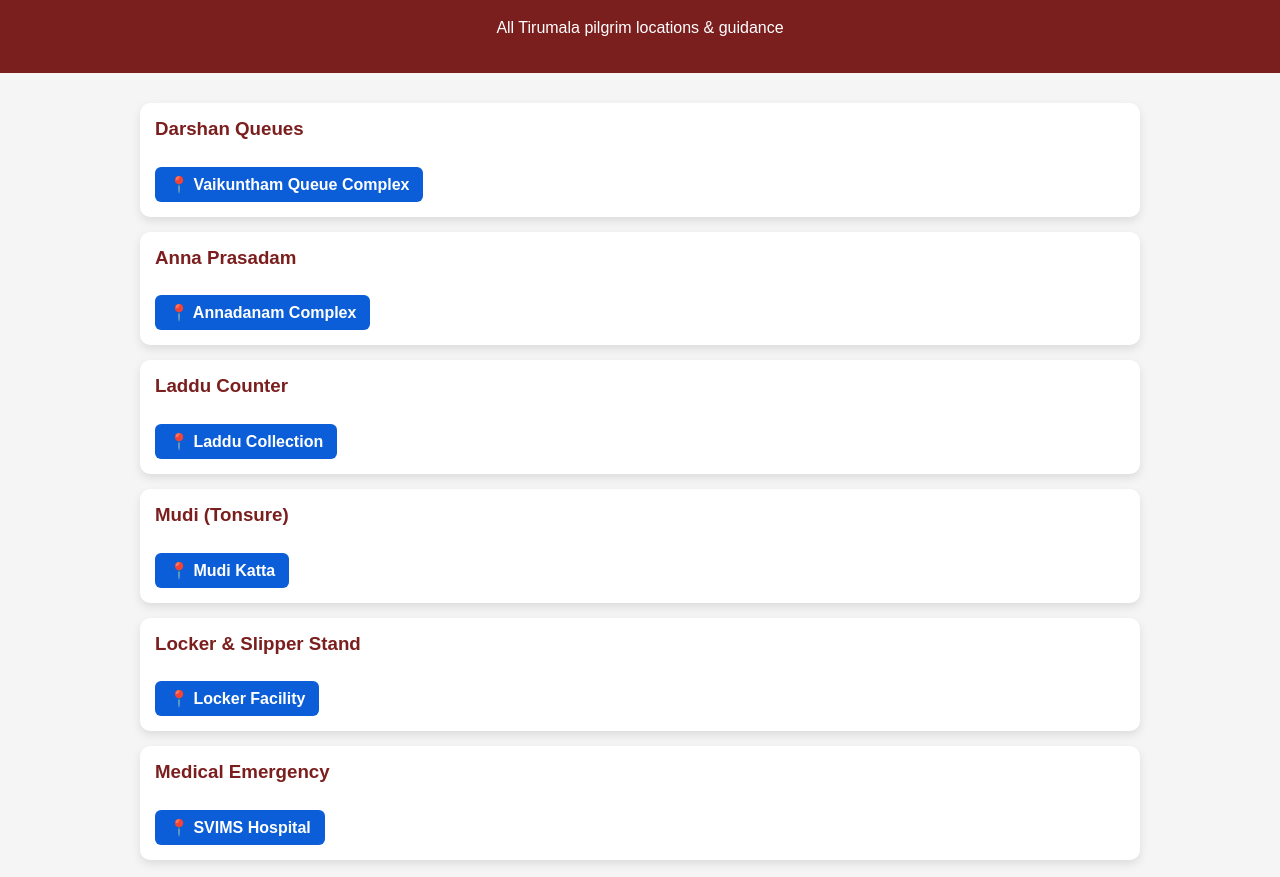
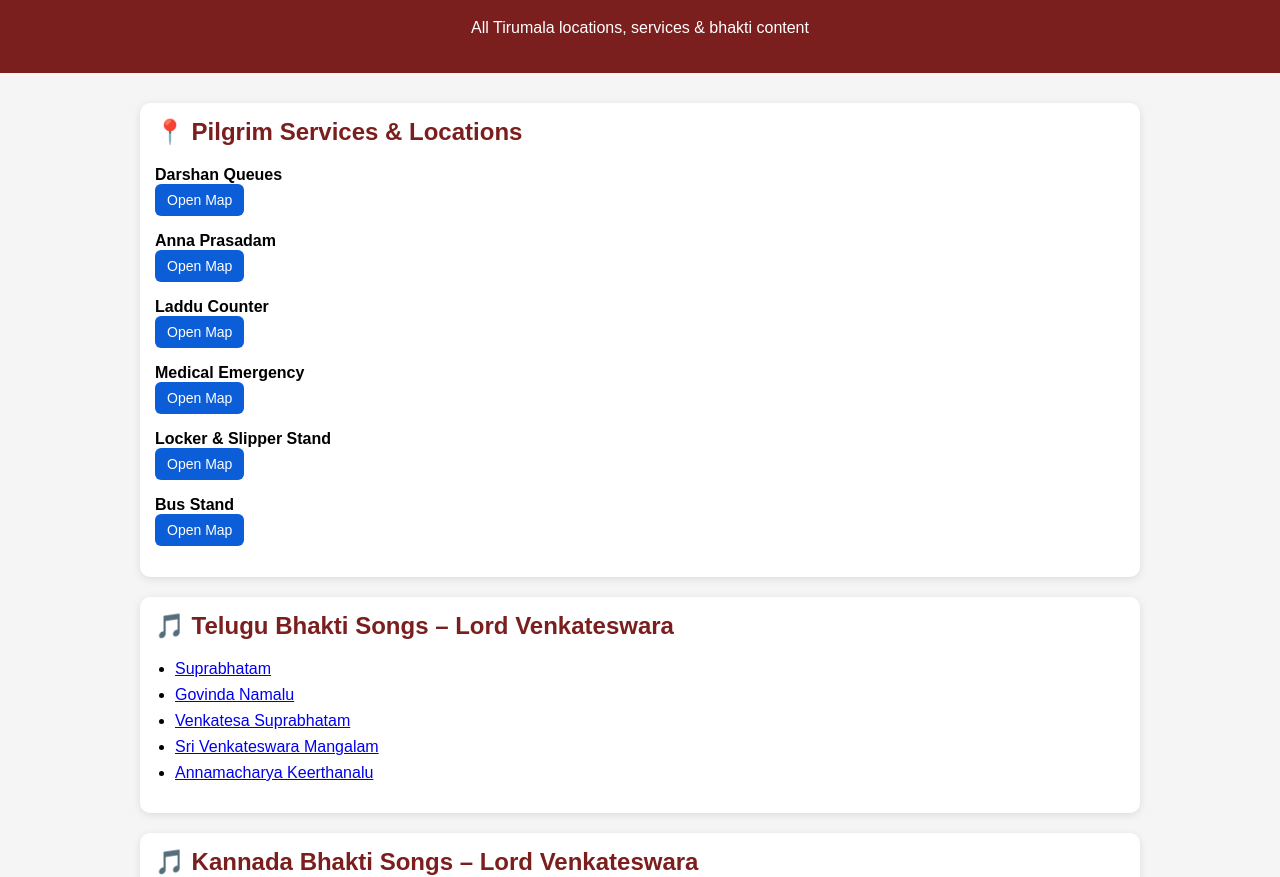
Before and after one commit to chachabaadshah-007/tirumala-piligrims-help, a plain HTML site: page unlocked.html in a window 1280 px wide. Shown: the part 82-959 px from the top of the page. Drawn offline with Linux system fonts and the light colour scheme.

Commit message:
Update unlocked.html

```diff
--- a/unlocked.html
+++ b/unlocked.html
@@ -6,9 +6,9 @@
 
 <style>
 body{
+  font-family: Arial, sans-serif;
+  background:#f5f5f5;
   margin:0;
-  font-family:Arial, sans-serif;
-  background:#f5f5f5;
 }
 header{
   background:#7b1e1e;
@@ -24,27 +24,32 @@ header{
 .card{
   background:#fff;
   padding:15px;
+  margin-bottom:20px;
   border-radius:10px;
-  margin-bottom:15px;
-  box-shadow:0 4px 10px rgba(0,0,0,0.1);
+  box-shadow:0 2px 8px rgba(0,0,0,0.1);
 }
-.card h3{
+.card h2{
+  color:#7b1e1e;
   margin-top:0;
-  color:#7b1e1e;
 }
 .map{
   display:inline-block;
-  margin-top:8px;
-  padding:8px 14px;
+  padding:8px 12px;
   background:#0b5ed7;
   color:#fff;
   text-decoration:none;
   border-radius:6px;
-  font-weight:bold;
+  font-size:14px;
+}
+ul{
+  padding-left:20px;
+}
+ul li{
+  margin-bottom:8px;
 }
 footer{
   text-align:center;
-  font-size:13px;
+  font-size:12px;
   color:#666;
   margin:30px 0;
 }
@@ -54,41 +59,55 @@ footer{
 <body>
 
 <header>
-  <h1>✅ Access Unlocked</h1>
-  <p>All Tirumala pilgrim locations & guidance</p>
+<h1>✅ Access Unlocked</h1>
+<p>All Tirumala locations, services & bhakti content</p>
 </header>
 
 <div class="container">
 
-  <div class="card">
-    <h3>Darshan Queues</h3>
-    <a class="map" href="https://maps.google.com/?q=Vaikuntham+Queue+Complex+Tirumala" target="_blank">📍 Vaikuntham Queue Complex</a>
-  </div>
+<div class="card">
+<h2>📍 Pilgrim Services & Locations</h2>
 
-  <div class="card">
-    <h3>Anna Prasadam</h3>
-    <a class="map" href="https://maps.google.com/?q=Anna+Prasadam+Tirumala" target="_blank">📍 Annadanam Complex</a>
-  </div>
+<p><b>Darshan Queues</b><br>
+<a class="map" target="_blank" href="https://maps.google.com/?q=Vaikuntham Queue Complex Tirumala">Open Map</a></p>
 
-  <div class="card">
-    <h3>Laddu Counter</h3>
-    <a class="map" href="https://maps.google.com/?q=Laddu+Counter+Tirumala" target="_blank">📍 Laddu Collection</a>
-  </div>
+<p><b>Anna Prasadam</b><br>
+<a class="map" target="_blank" href="https://maps.google.com/?q=Anna Prasadam Tirumala">Open Map</a></p>
 
-  <div class="card">
-    <h3>Mudi (Tonsure)</h3>
-    <a class="map" href="https://maps.google.com/?q=Mudi+Katta+Tirumala" target="_blank">📍 Mudi Katta</a>
-  </div>
+<p><b>Laddu Counter</b><br>
+<a class="map" target="_blank" href="https://maps.google.com/?q=Laddu Counter Tirumala">Open Map</a></p>
 
-  <div class="card">
-    <h3>Locker & Slipper Stand</h3>
-    <a class="map" href="https://maps.google.com/?q=Locker+Facility+Tirumala" target="_blank">📍 Locker Facility</a>
-  </div>
+<p><b>Medical Emergency</b><br>
+<a class="map" target="_blank" href="https://maps.google.com/?q=SVIMS Tirumala">Open Map</a></p>
 
-  <div class="card">
-    <h3>Medical Emergency</h3>
-    <a class="map" href="https://maps.google.com/?q=SVIMS+Tirumala" target="_blank">📍 SVIMS Hospital</a>
-  </div>
+<p><b>Locker & Slipper Stand</b><br>
+<a class="map" target="_blank" href="https://maps.google.com/?q=Locker Facility Tirumala">Open Map</a></p>
+
+<p><b>Bus Stand</b><br>
+<a class="map" target="_blank" href="https://maps.google.com/?q=Tirumala Bus Stand">Open Map</a></p>
+</div>
+
+<div class="card">
+<h2>🎵 Telugu Bhakti Songs – Lord Venkateswara</h2>
+<ul>
+<li><a target="_blank" href="https://www.youtube.com/results?search_query=Suprabhatam Tirumala Telugu">Suprabhatam</a></li>
+<li><a target="_blank" href="https://www.youtube.com/results?search_query=Govinda Namalu Telugu">Govinda Namalu</a></li>
+<li><a target="_blank" href="https://www.youtube.com/results?search_query=Venkatesa Suprabhatam MS Subbulakshmi">Venkatesa Suprabhatam</a></li>
+<li><a target="_blank" href="https://www.youtube.com/results?search_query=Sri Venkateswara Mangalam Telugu">Sri Venkateswara Mangalam</a></li>
+<li><a target="_blank" href="https://www.youtube.com/results?search_query=Annamacharya Keerthanalu Venkateswara">Annamacharya Keerthanalu</a></li>
+</ul>
+</div>
+
+<div class="card">
+<h2>🎵 Kannada Bhakti Songs – Lord Venkateswara</h2>
+<ul>
+<li><a target="_blank" href="https://www.youtube.com/results?search_query=Venkateswara Suprabhatam Kannada">Suprabhatam – Kannada</a></li>
+<li><a target="_blank" href="https://www.youtube.com/results?search_query=Govinda Namalu Kannada">Govinda Namalu</a></li>
+<li><a target="_blank" href="https://www.youtube.com/results?search_query=Sri Tirupati Venkateswara Kannada Songs">Tirupati Songs</a></li>
+<li><a target="_blank" href="https://www.youtube.com/results?search_query=Annamacharya Keerthanalu Kannada">Annamacharya Keerthanalu</a></li>
+<li><a target="_blank" href="https://www.youtube.com/results?search_query=Lord Venkateswara Kannada Devotional Songs">Devotional Songs</a></li>
+</ul>
+</div>
 
 </div>
 
```
